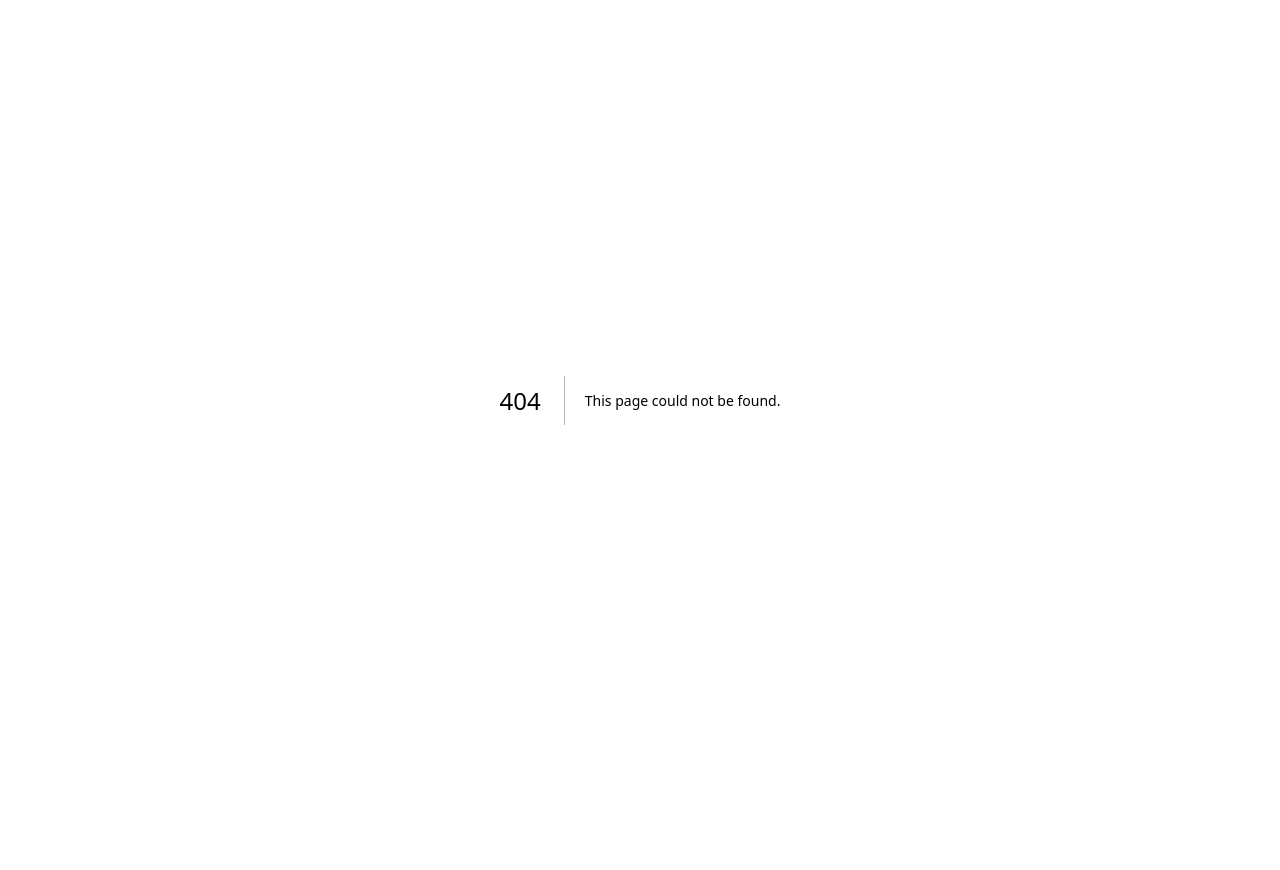
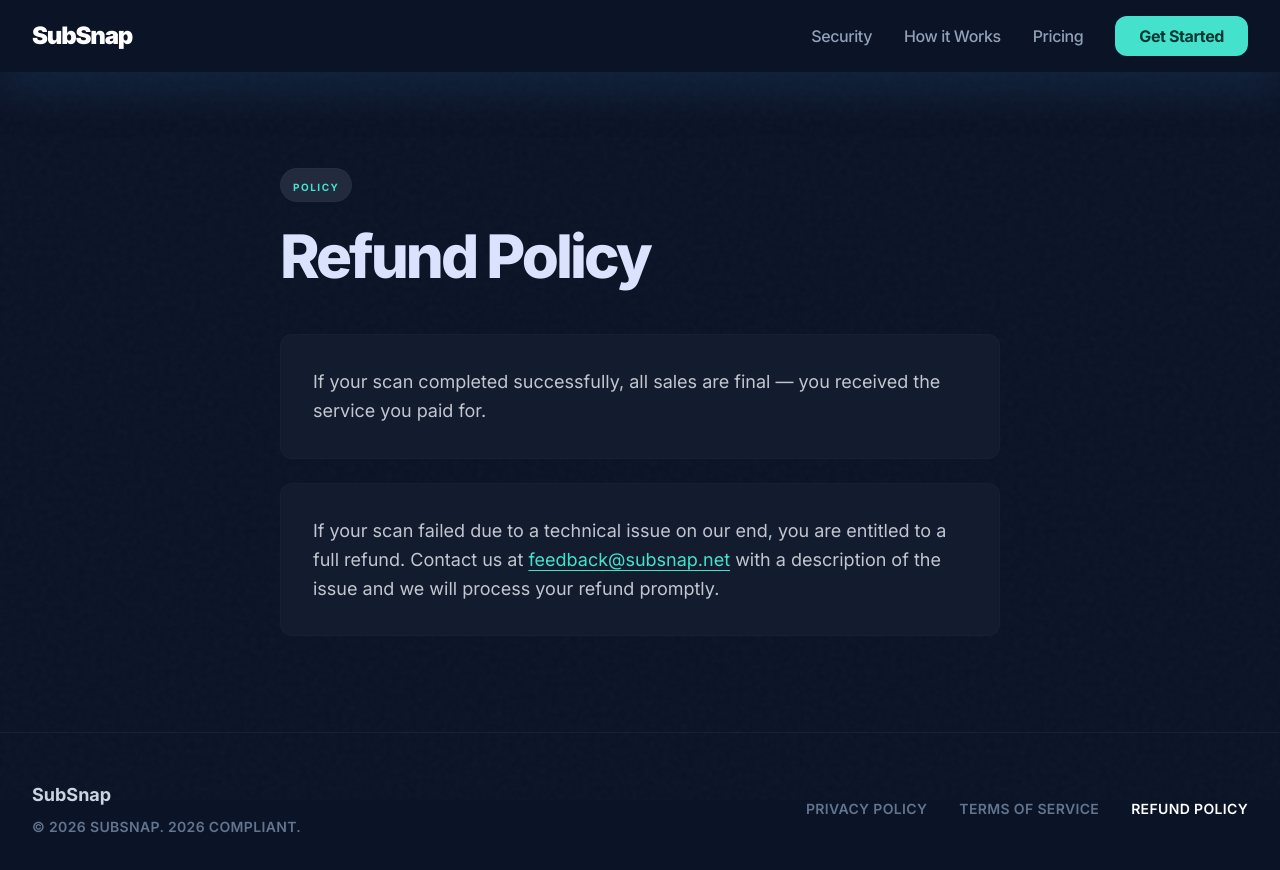
Before and after one commit to trqmsh3-sudo/subsnap, a Next.js app: page /refund in a window 1280 px wide. Before the commit this address had no page. Shown: the top 870 px of the page. Before the commit the page ends 800 px from the top, so only its background shows below. Built offline with nearby package versions, Linux system fonts and the light colour scheme.

Commit message:
feat: add /refund page

```diff
--- /dev/null
+++ b/app/refund/page.tsx
@@ -0,0 +1,92 @@
+import Link from 'next/link'
+
+function Nav() {
+  return (
+    <nav className="bg-[#0B1326] top-0 sticky z-50 shadow-[0_20px_40px_rgba(27,59,90,0.4)]">
+      <div className="flex justify-between items-center px-8 py-4 max-w-7xl mx-auto antialiased tracking-tight">
+        <Link href="/" className="text-2xl font-black tracking-tighter text-white">SubSnap</Link>
+        <div className="hidden md:flex items-center space-x-8">
+          <a className="text-slate-400 font-medium hover:text-white transition-colors" href="/#security">Security</a>
+          <a className="text-slate-400 font-medium hover:text-white transition-colors" href="/#how-it-works">How it Works</a>
+          <a className="text-slate-400 font-medium hover:text-white transition-colors" href="/#pricing">Pricing</a>
+          <Link href="/app" className="bg-secondary text-on-secondary px-6 py-2 rounded-xl font-bold hover:scale-105 active:opacity-80 transition-all duration-300">
+            Get Started
+          </Link>
+        </div>
+      </div>
+    </nav>
+  )
+}
+
+function Footer() {
+  return (
+    <footer className="bg-[#0B1326] py-12 mt-auto border-t border-white/5">
+      <div className="flex flex-col md:flex-row justify-between items-center px-8 max-w-7xl mx-auto">
+        <div className="mb-8 md:mb-0">
+          <div className="text-lg font-bold text-slate-300">SubSnap</div>
+          <div className="text-sm tracking-wide uppercase font-semibold text-slate-500 mt-2">
+            © 2026 SubSnap. 2026 Compliant.
+          </div>
+        </div>
+        <div className="flex gap-8">
+          <Link href="/privacy" className="text-sm tracking-wide uppercase font-semibold text-slate-500 hover:text-[#44E2CD] transition-colors duration-200">
+            Privacy Policy
+          </Link>
+          <Link href="/terms" className="text-sm tracking-wide uppercase font-semibold text-slate-500 hover:text-[#44E2CD] transition-colors duration-200">
+            Terms of Service
+          </Link>
+          <Link href="/refund" className="text-white text-sm tracking-wide uppercase font-semibold hover:text-[#44E2CD] transition-colors duration-200">
+            Refund Policy
+          </Link>
+        </div>
+      </div>
+    </footer>
+  )
+}
+
+export default function RefundPage() {
+  return (
+    <div className="bg-surface text-on-surface min-h-screen flex flex-col selection:bg-secondary selection:text-on-secondary">
+      <div className="fixed inset-0 noise-texture z-0 pointer-events-none" />
+      <Nav />
+
+      <main className="relative z-10 flex-grow max-w-3xl mx-auto px-6 py-16 md:py-24">
+        <header className="mb-12">
+          <div className="inline-block px-3 py-1 mb-6 rounded-full bg-surface-container-high border border-outline-variant/15">
+            <span className="text-[10px] font-bold tracking-[0.15em] uppercase text-secondary">
+              Policy
+            </span>
+          </div>
+          <h1 className="text-5xl md:text-6xl font-extrabold tracking-tighter text-on-surface leading-none">
+            Refund Policy
+          </h1>
+        </header>
+
+        <div className="space-y-6">
+          <div className="bg-surface-container-low rounded-xl p-8 border border-outline-variant/10">
+            <p className="text-on-surface-variant text-lg leading-relaxed">
+              If your scan completed successfully, all sales are final — you received the service
+              you paid for.
+            </p>
+          </div>
+
+          <div className="bg-surface-container-low rounded-xl p-8 border border-outline-variant/10">
+            <p className="text-on-surface-variant text-lg leading-relaxed">
+              If your scan failed due to a technical issue on our end, you are entitled to a full
+              refund. Contact us at{' '}
+              <a
+                href="mailto:feedback@subsnap.net"
+                className="text-secondary underline underline-offset-4 hover:text-secondary/80 transition-colors"
+              >
+                feedback@subsnap.net
+              </a>{' '}
+              with a description of the issue and we will process your refund promptly.
+            </p>
+          </div>
+        </div>
+      </main>
+
+      <Footer />
+    </div>
+  )
+}
```
